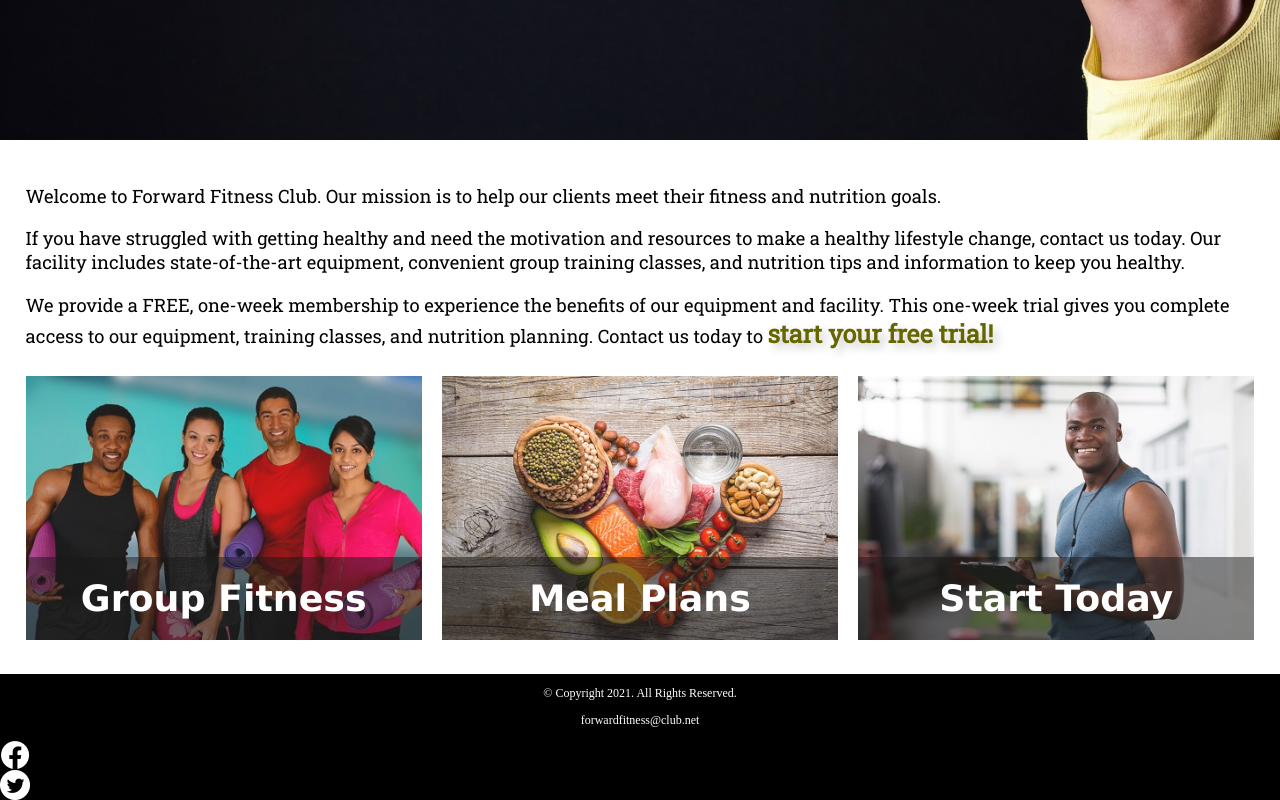
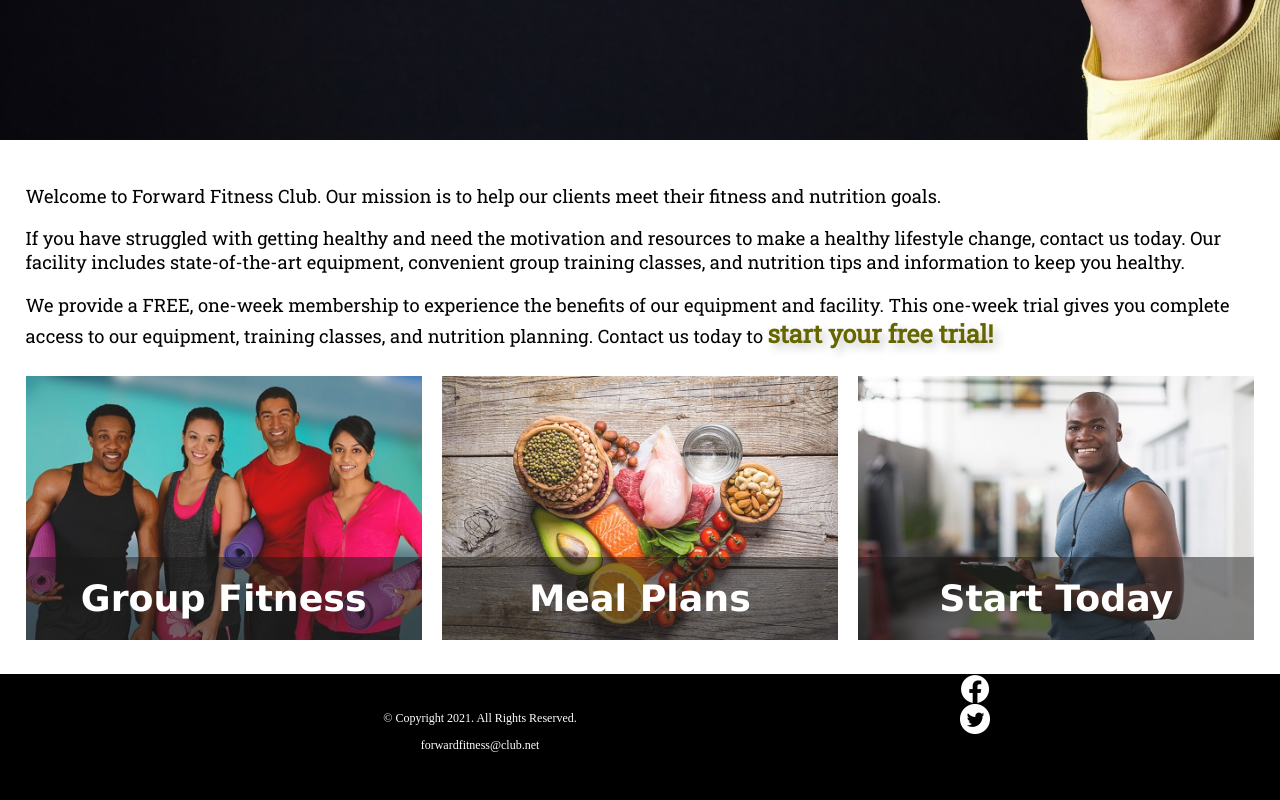
Before and after one commit to 334Fa22/ch11notes-grahowe, a plain HTML site: page index.html in a window 1280 px wide. Shown: the part 615-1415 px from the top of the page. Drawn offline with Linux system fonts and the light colour scheme; a web font is replaced by a local one.

Commit message:
Styled copyright class

```diff
--- a/css/styles.css
+++ b/css/styles.css
@@ -1,6 +1,6 @@
 /*
-Author:
-Date:
+Author: Owen Graham
+Date: September 27, 2022
 File Name: styles.css
 */
 /* CSS Reset */
@@ -212,11 +212,13 @@ form #submit {
 }
 
 /* Style rules for footer content */
-footer p {
+footer .copyright{
   font-size: 0.75em;
   text-align: center;
   color: #fff;
-  padding: 0 1em;
+  padding: 2% 4%;
+  float: left;
+  width: 75%;
 }
 
 footer p a {
```
